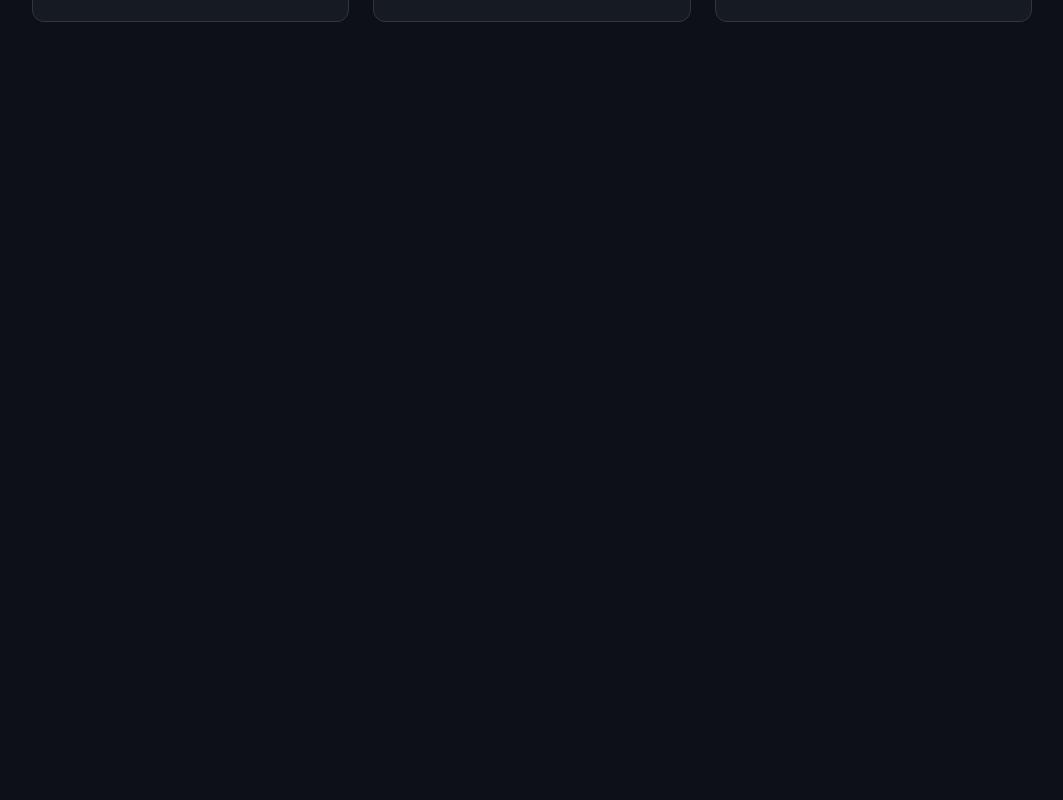
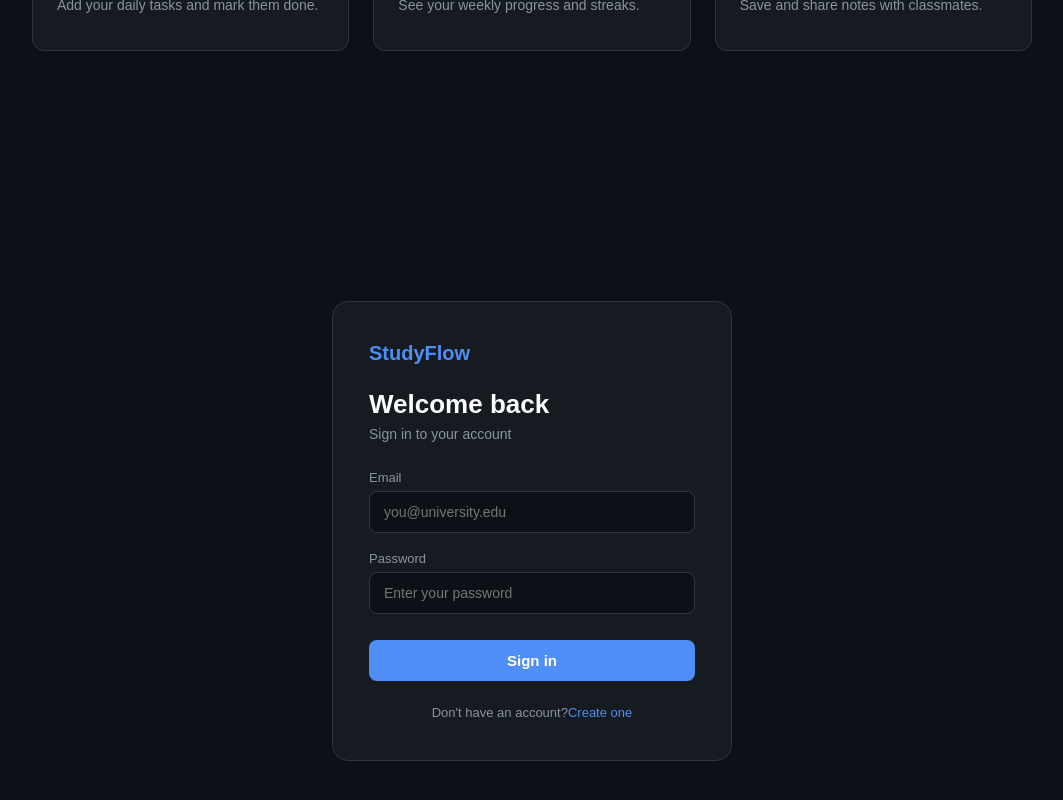
Before and after one commit to Sagar-bora/studyflow-planner, a React (Create React App) app: page / in a window 1280 px wide. Shown: the part 894-1694 px from the top of the page, without its empty margins (108-1171 px from the left). Before the commit the page ends 996 px from the top, so only its background shows below. Built offline with nearby package versions, Linux system fonts and the light colour scheme.

Commit message:
Login component with useState

```diff
--- a/src/App.js
+++ b/src/App.js
@@ -2,6 +2,7 @@ import React from 'react'
 import Navbar from './components/Navbar'
 import Hero from './components/Hero'
 import Features from './components/Features'
+import Login from './components/Login'
 
 function App() {
   return (
@@ -9,9 +10,12 @@ function App() {
       <Navbar />
       <Hero
         title="Study smarter, not harder."
-        subtitle="Organise your subjects, track progress."
+        subtitle="Organise your subjects, track progress, and share notes with your classmates. All in one place."
       />
       <Features />
+
+      {/* Login shown below for now — Day 19 React Router puts it on its own page */}
+      <Login />
     </div>
   )
 }
--- /dev/null
+++ b/src/components/Login.js
@@ -0,0 +1,79 @@
+import React, { useState } from 'react'
+
+function Login() {
+
+  const [email, setEmail] = useState('')
+  const [password, setPassword] = useState('')
+  const [error, setError] = useState('')
+
+  function handleLogin() {
+
+    if (email === '' || password === '') {
+      setError('Please fill in all fields')
+      return
+    }
+
+    const emailPattern = /^[^\s@]+@[^\s@]+\.[^\s@]+$/
+    if (!emailPattern.test(email)) {
+      setError('Please enter a valid email address')
+      return
+    }
+
+    if (password.length < 6) {
+      setError('Password must be at least 6 characters')
+      return
+    }
+
+    setError('')
+    alert('Login successful! Welcome ' + email)
+  }
+
+  return (
+    <div className="login-page">
+      <div className="login-box">
+
+        <div className="login-logo">StudyFlow</div>
+        <h2>Welcome back</h2>
+        <p className="login-sub">Sign in to your account</p>
+
+        {error && (
+          <p style={{ color: '#ef4444', fontSize: '13px', marginBottom: '16px' }}>
+            {error}
+          </p>
+        )}
+
+        <div className="form-group">
+          <label>Email</label>
+          <input
+            type="email"
+            placeholder="you@university.edu"
+            value={email}
+            onChange={(e) => setEmail(e.target.value)}
+          />
+        </div>
+
+        <div className="form-group">
+          <label>Password</label>
+          <input
+            type="password"
+            placeholder="Enter your password"
+            value={password}
+            onChange={(e) => setPassword(e.target.value)}
+          />
+        </div>
+
+        <button className="btn-login" onClick={handleLogin}>
+          Sign in
+        </button>
+
+        <p className="login-footer">
+          Don't have an account?
+          <a href="/register"> Create one</a>
+        </p>
+
+      </div>
+    </div>
+  )
+}
+
+export default Login
```
